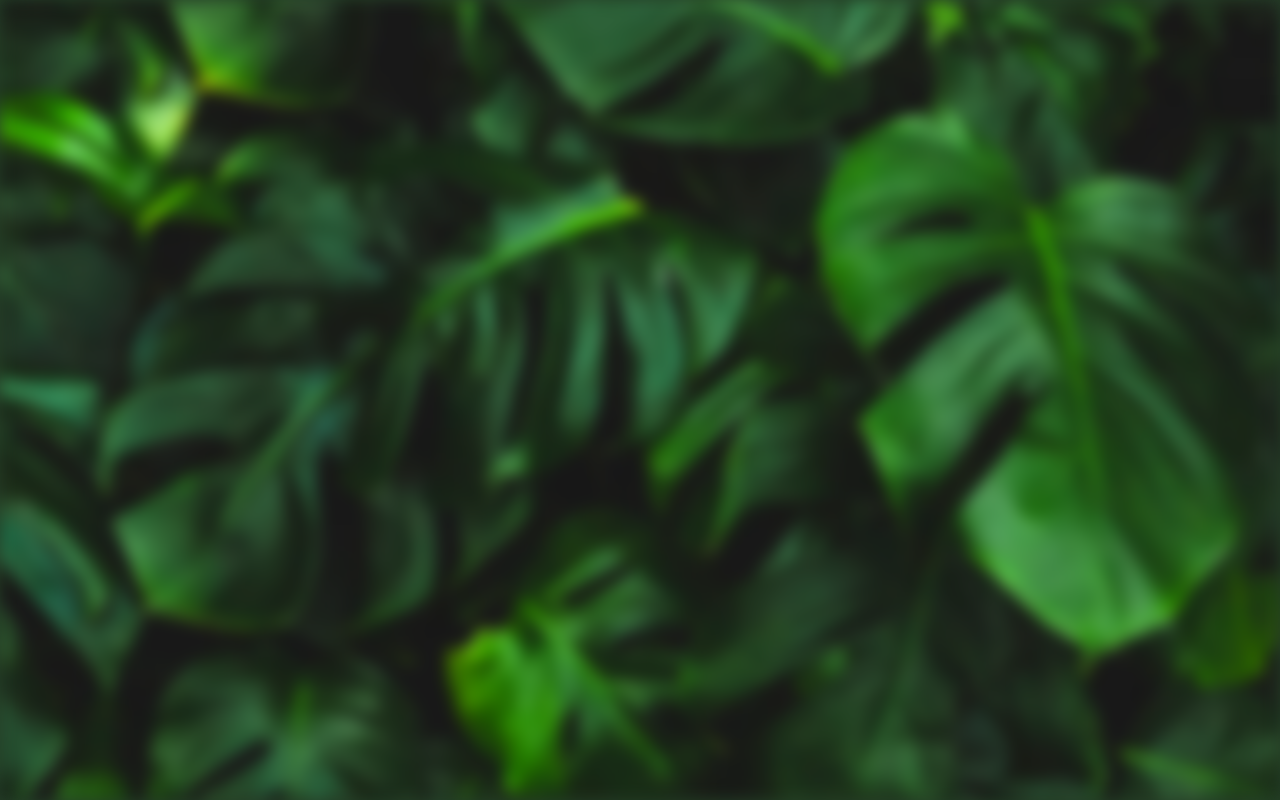
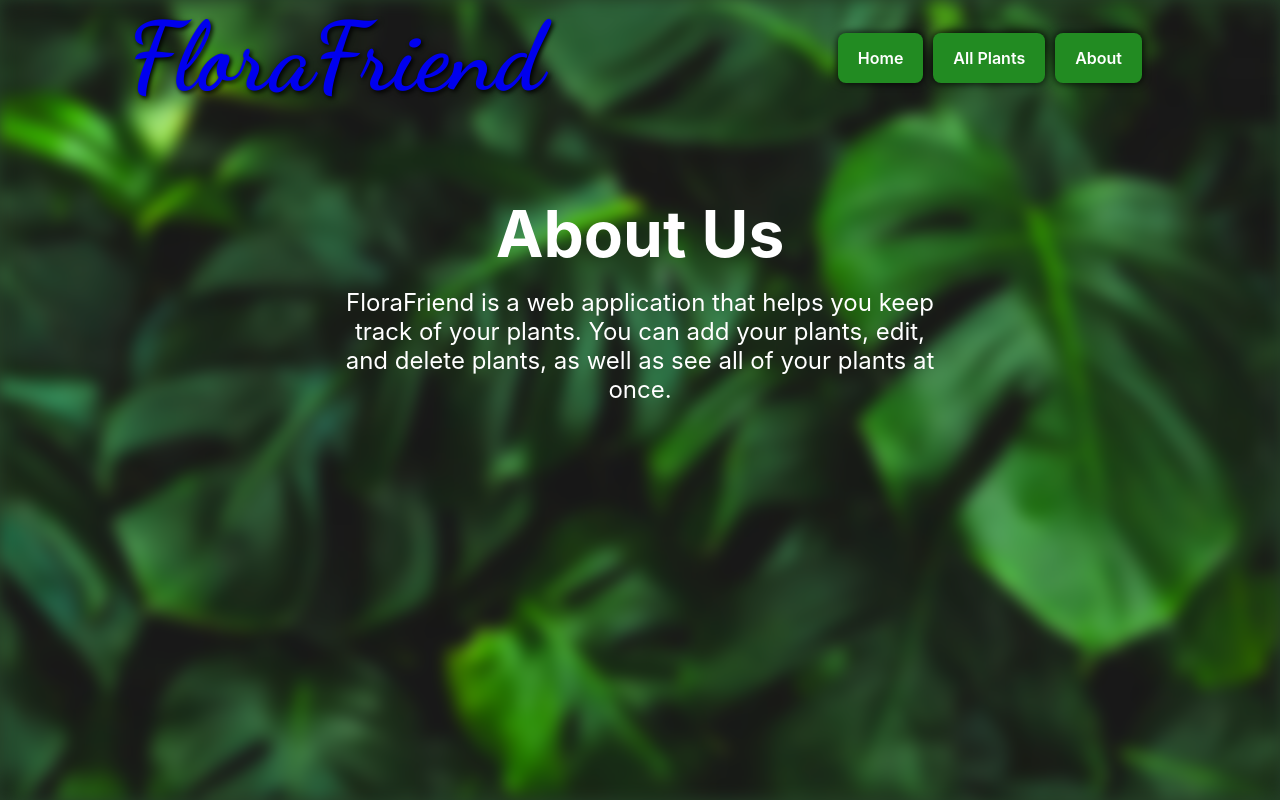
Before and after one commit to JoseAntonio5/FloraFriendApp, a React (Create React App) app in the folder frontend/: page /about in a window 1280 px wide. Before the commit this address had no page. Built offline with nearby package versions, Linux system fonts and the light colour scheme.

Commit message:
created 'about' page

```diff
--- a/frontend/src/App.css
+++ b/frontend/src/App.css
@@ -107,7 +107,7 @@ button.Dashboard-new-btn.Home-btn {
   background-color: #228B22;
   border-radius: 8px;
   border-style: none;
-  box-shadow: rgba(39, 174, 96, .15) 0 4px 9px;
+  box-shadow: 0 0 8px #000;
   box-sizing: border-box;
   color: #fff;
   cursor: pointer;
@@ -422,6 +422,24 @@ button.Dashboard-new-btn.Home-btn {
   outline: none;
 }
 
+/* ABOUT PAGE */
+
+.About-content {
+  width: 60%;
+  margin: 5rem auto 0 auto;
+  color: #fff;
+  text-align: center;
+}
+
+.About-content > h1 {
+  font-size: 4rem;
+  margin-bottom: 1rem;
+}
+
+.About-content > p {
+  font-size: 1.5rem;
+}
+
 /* FOOTER COMPONENT */
 
 .Footer {
--- a/frontend/src/App.js
+++ b/frontend/src/App.js
@@ -4,6 +4,7 @@ import Dashboard from './components/Dashboard';
 import NewPlantForm from './components/NewPlantForm';
 import PlantDetails from './components/PlantDetails';
 import UpdatePlantForm from './components/UpdatePlantForm';
+import About from './components/About';
 import Home from './components/Home';
 
 function App() {
@@ -17,6 +18,7 @@ function App() {
           <Route path='/new-plant' element={<NewPlantForm />} />
           <Route path="/plants/:id" element={<PlantDetails />} />
           <Route path="/plants/:id/update" element={<UpdatePlantForm />} />
+          <Route path="/about" element={<About />} />
         </Routes>
     </div>
   );
--- /dev/null
+++ b/frontend/src/components/About.js
@@ -0,0 +1,21 @@
+import React from 'react'
+import Header from './Header'
+
+function About() {
+  return (
+    <div className='About'>
+        <div className='Container'>
+            <Header />
+
+            <div className='About-content'>
+                <h1>About Us</h1>
+                <p>
+                    FloraFriend is a web application that helps you keep track of your plants. You can add your plants, edit, and delete plants, as well as see all of your plants at once.
+                </p>
+            </div>
+        </div>
+    </div>
+  )
+}
+
+export default About;
--- a/frontend/src/components/Header.js
+++ b/frontend/src/components/Header.js
@@ -15,6 +15,9 @@ function Header() {
           <Link to="/plants">
               <button className="Dashboard-new-btn">All Plants</button>
           </Link>
+          <Link to="/about">
+              <button className="Dashboard-new-btn">About</button>
+          </Link>
         </div>
     </div>
   )
```
Also changed, not shown: 1 other file (tests, documents, lock files or other folders).
